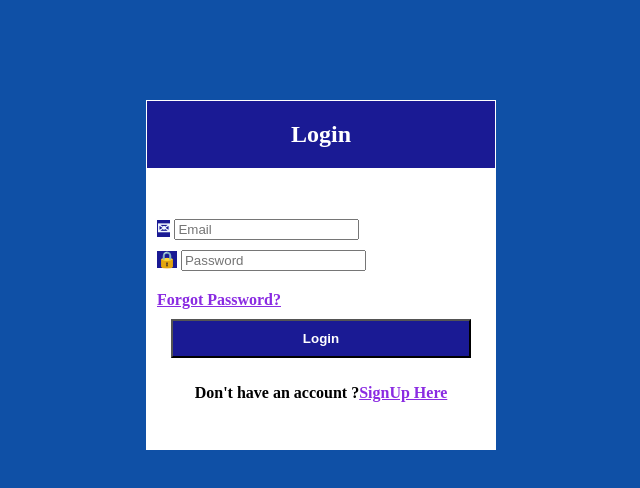
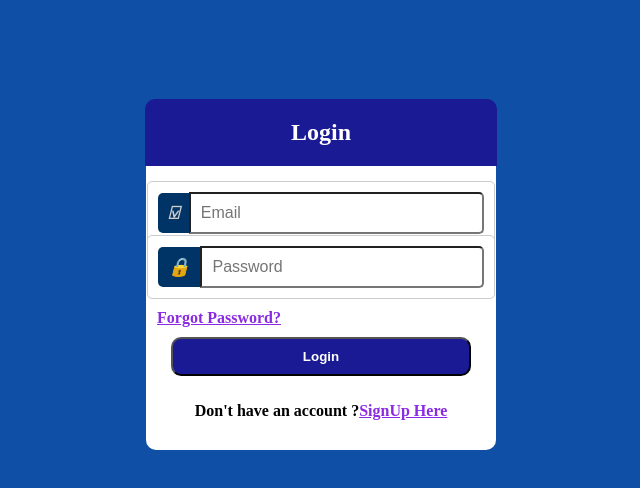
Before and after one commit to naga412/signin-page, a plain HTML site: page index.html in a window 1280 px wide. Shown: the whole page, without its empty margins (319-959 px from the left). Drawn offline with Linux system fonts and the light colour scheme.

Commit message:
Update index.html

```diff
--- a/index.html
+++ b/index.html
@@ -14,8 +14,12 @@
             background-color: rgb(26, 26, 148);
             color: white;
             text-align: center;
-            margin-top: -8px;
+            margin-top: -3px;
             padding: 20px;
+            margin-left: -2px;
+            margin-right: -2px;
+            border-top-left-radius: 10px;
+            border-top-right-radius: 10px;
         }
        .login-container{
           margin-top: 100px;
@@ -23,21 +27,42 @@
        }
        .form-group{
         padding: 10px;
-        text-align: left;
+        display: flex;
+        align-items: center;
+        border: 1px solid #ccc;
+        border-radius: 5px;
+        background: white;
         margin-top: -10px;
+       }
+       .form-group i{
+        background-color: #003366;
+        color: #ccc;
+        padding: 10px;
+        border-radius:5px 0 0 5px;
+        font-size: 18px;
+       }
+       .form-group input{
+        width: 100%;
+        font-size: 16px;
+        padding: 10px;
+        border-radius: 0 5px 5px 0;
        }
        button{
         background-color: rgb(26, 26, 148);
         color: white;
-            text-align: center;
+         text-align: center;
          padding: 10px;
          width: 300px;
+         border-radius: 10px;
        }
        .link {
         padding: 10px;
        }
        .link a{
         color: blueviolet;
+       }
+       table{
+        border-radius: 10px;
        }
     </style>
 </head>
@@ -51,12 +76,12 @@
         <th>
             <form id="loginform">
             <div class="form-group">
-                <label for="email" style="background-color: rgb(26, 26, 148); color: aliceblue;">&#9993</label>
-                <input type="email" id="email name" placeholder="Email">
+                <div class="icon"><i>⍌</i></div>
+                <input type="email" placeholder="Email" required>
             </div>
             <div class="form-group">
-                <label for="password" style="background-color: rgb(26, 26, 148);">&#x1F512</label>
-                <input type="Password" id="Password" placeholder="Password">
+                <div class="icon"><i>🔒</i></div>
+                <input type="Password" placeholder="Password" required>
             </div>
             <div class="link" style="text-align: left;">
                 <a href="forgot password">Forgot Password?</a>
```
